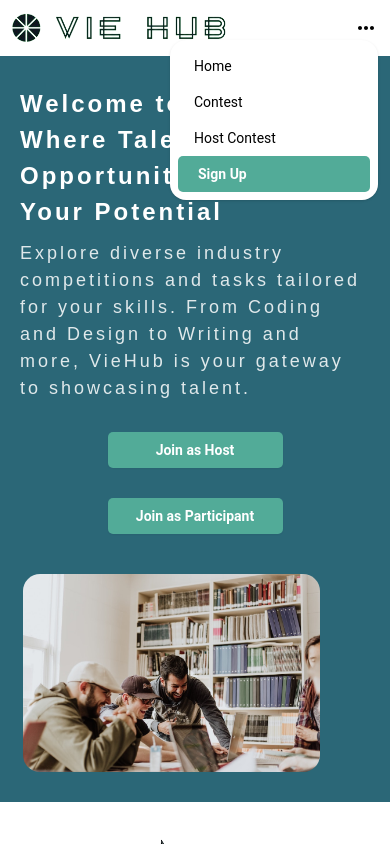
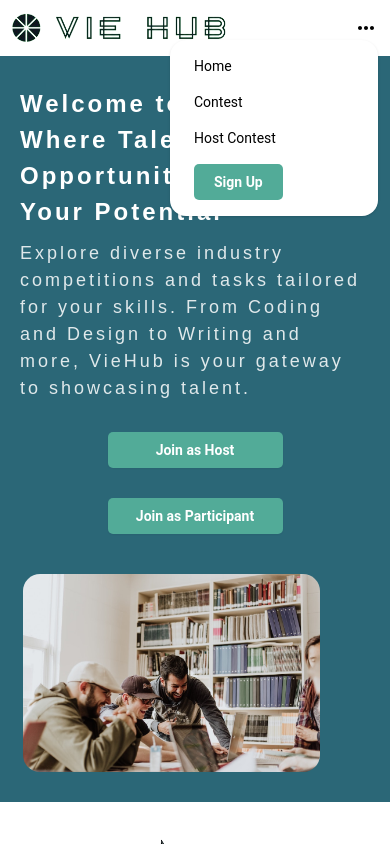
Before and after one commit to VieHub/VieHub-Main, a React (Vite) app in the folder client/: page / in a window 390 px wide. Both pictures are taken after a click on the element 366 px from the left and 27 px from the top of the page. Shown: the top 844 px of the page. Built offline with nearby package versions, Linux system fonts and the light colour scheme.

Commit message:
add cards and section 4 in landpage'

```diff
--- a/client/src/components/Dropdown.tsx
+++ b/client/src/components/Dropdown.tsx
@@ -1,5 +1,7 @@
 import { NAV_ITEMS } from "@/constants";
 import { useNavigate } from "react-router-dom";
+import { Link } from "react-router-dom";
+
 
 const Dropdown = ({ children }: { children: React.ReactNode }) => {
   const navigate = useNavigate();
@@ -25,12 +27,14 @@ const Dropdown = ({ children }: { children: React.ReactNode }) => {
           </li>
         ))}
         <li>
+          <Link to="/select">
           <button
-            className="signup-btn z-[1]p-2  "
+            className="signup-btn  z-[1]p-2  "
             style={{ backgroundColor: "#52ab98" }}
           >
             Sign Up
           </button>
+          </Link>
         </li>
       </ul>
     </div>
--- a/client/src/layouts/client/components/Header.tsx
+++ b/client/src/layouts/client/components/Header.tsx
@@ -35,6 +35,7 @@ const Header = () => {
               {item.name}
             </a>
           ))}
+
         </nav>
       </div>
 
```
